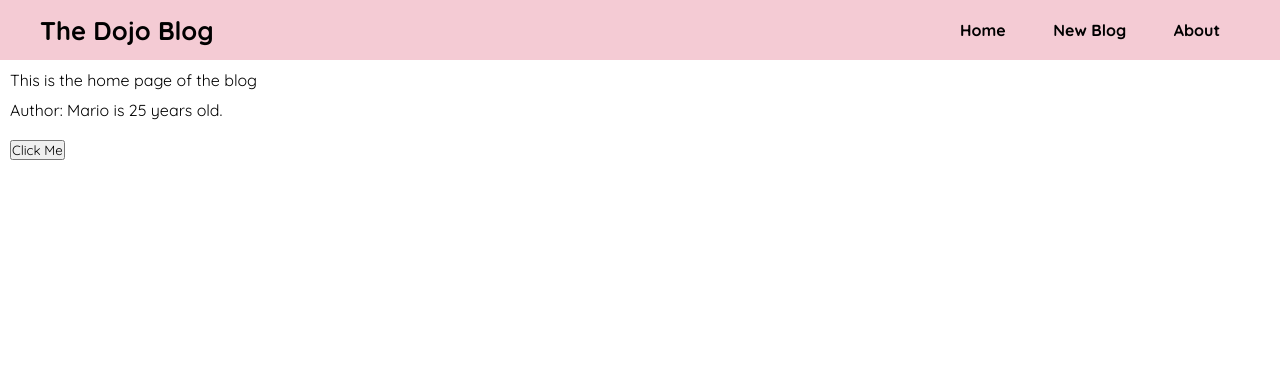
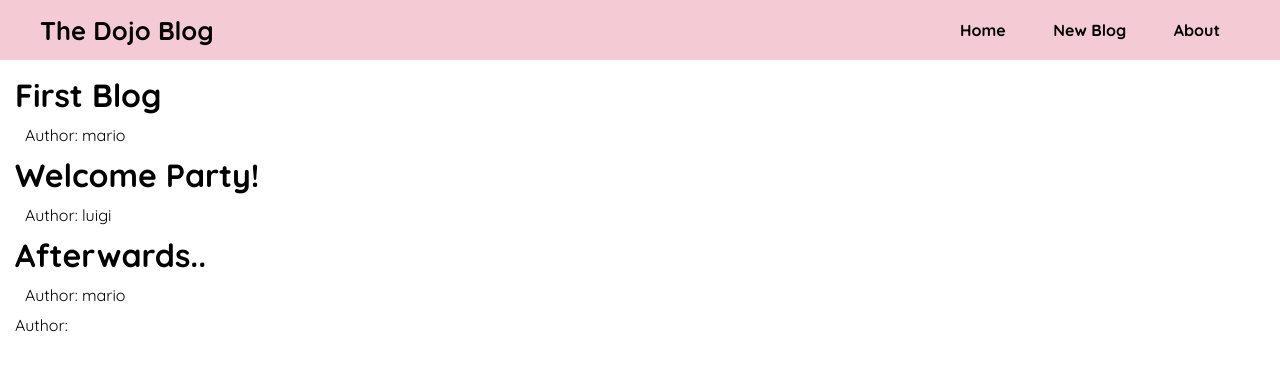
Before and after one commit to aseemsai/webdev, a React (Create React App) app in the folder NetNinjaCC/dojo-blog/: page / in a window 1280 px wide. Shown: the top 370 px of the page. Built offline with nearby package versions, Linux system fonts and the light colour scheme.

Commit message:
Adding more files on 16 Jun

```diff
--- a/NetNinjaCC/dojo-blog/src/Home.js
+++ b/NetNinjaCC/dojo-blog/src/Home.js
@@ -3,23 +3,31 @@ import { useState } from 'react';
 const Home = () => {
 
     // Define State
-    const [name, setName] =
-        useState('Mario');
-    const [age, setAge] =
-        useState(25);
+    const [blogs, setBlogs] = useState([
+        { title: "First Blog", body: "lorem ipsum ...", author: "mario", id: 1 },
+        { title: "Welcome Party!", body: "lorem ipsum ...", author: "luigi", id: 2 },
+        { title: "Afterwards..", body: "lorem ipsum ...", author: "mario", id: 3 }
+    ])
 
+    const handleSubmit = () => {
+        console.log("Click entered.")
+    }
     // Define a function
-    const handleClick = (e) => {
-        setName('Luigi')
-        setAge(34)
-    }
+
     return (
-        <div>
-            <p>This is the home page of the blog</p>
-            <p>Author: {name} is {age} {age === 1 ? ' year ' : ' years '} old.</p>
-            <button onClick={handleClick}>Click Me</button>
+        <div className="home">
+            {
+                blogs.map((blog) => (
+                    <div className="blog-preview">
+                        <h1>{blog.title}</h1>
+                        <p>Author: {blog.author}</p>
+                    </div>
+                ))
+            }
+            <form action={handleSubmit} method="post">
+                <label htmlFor="author">Author:</label>
+            </form>
         </div>
-
     );
 }
 
--- a/NetNinjaCC/dojo-blog/src/index.css
+++ b/NetNinjaCC/dojo-blog/src/index.css
@@ -43,7 +43,13 @@
 .navbar .links ul li a:hover {
   background-color: #ffafc0;
 }
-p, button {
+p,
+button {
   margin: 10px;
   font-weight: 400;
 }
+
+.home {
+  margin: 10px;
+  padding: 5px;
+}
```
